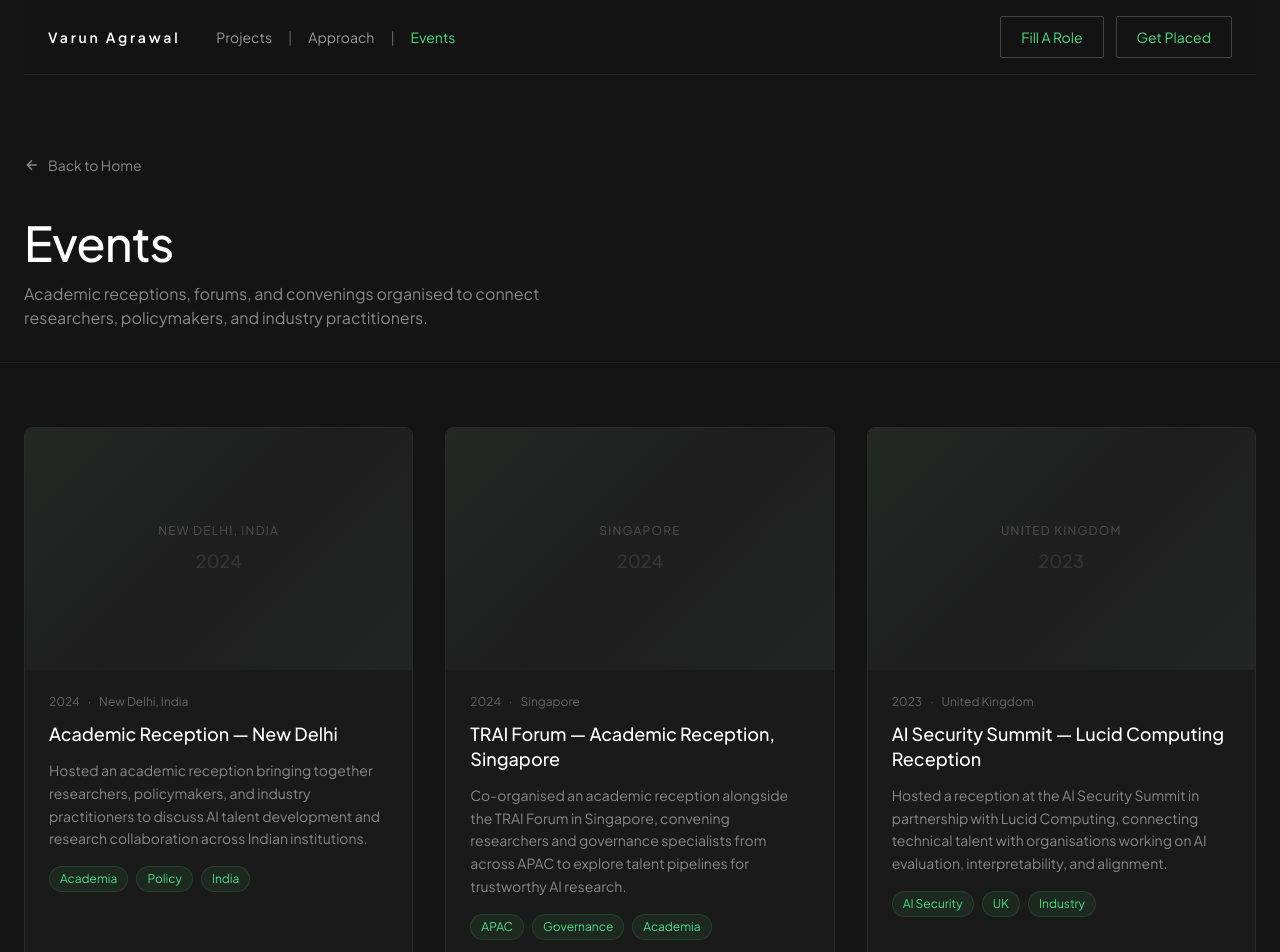
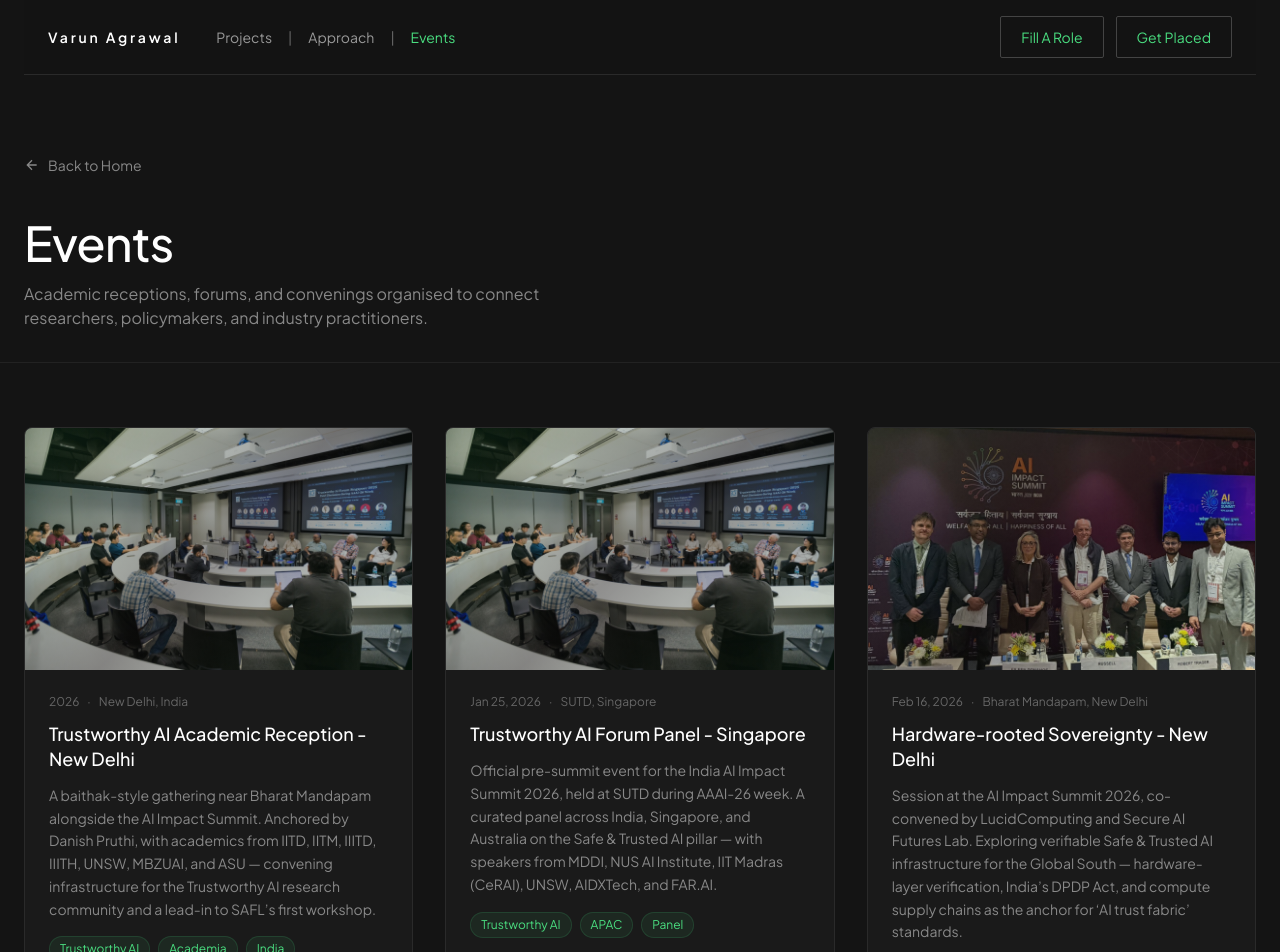
Before and after one commit to Varun-Agr/Varun-Personal-Website, a Next.js app: page /events in a window 1280 px wide. Shown: the top 952 px of the page. Built offline with nearby package versions, Linux system fonts and the light colour scheme.

Commit message:
Add events details

```diff
--- a/src/app/events/page.tsx
+++ b/src/app/events/page.tsx
@@ -13,35 +13,39 @@
   description: string;
   image: string;
   tags: string[];
+  rsvp?: string;
 }
 
 const events: Event[] = [
   {
-    title: "Academic Reception \u2014 New Delhi",
-    date: "2024",
+    title: "Trustworthy AI Academic Reception - New Delhi",
+    date: "2026",
     location: "New Delhi, India",
     description:
-      "Hosted an academic reception bringing together researchers, policymakers, and industry practitioners to discuss AI talent development and research collaboration across Indian institutions.",
-    image: "/images/events/delhi-reception.jpg",
-    tags: ["Academia", "Policy", "India"],
+      "A baithak-style gathering near Bharat Mandapam alongside the AI Impact Summit. Anchored by Danish Pruthi, with academics from IITD, IITM, IIITD, IIITH, UNSW, MBZUAI, and ASU \u2014 convening infrastructure for the Trustworthy AI research community and a lead-in to SAFL\u2019s first workshop.",
+    image: "/images/events/sgp.jpg",
+    tags: ["Trustworthy AI", "Academia", "India"],
+    rsvp: "https://luma.com/academic-reception",
   },
   {
-    title: "TRAI Forum \u2014 Academic Reception, Singapore",
-    date: "2024",
-    location: "Singapore",
+    title: "Trustworthy AI Forum Panel - Singapore",
+    date: "Jan 25, 2026",
+    location: "SUTD, Singapore",
     description:
-      "Co-organised an academic reception alongside the TRAI Forum in Singapore, convening researchers and governance specialists from across APAC to explore talent pipelines for trustworthy AI research.",
-    image: "/images/events/singapore-trai.jpg",
-    tags: ["APAC", "Governance", "Academia"],
+      "Official pre-summit event for the India AI Impact Summit 2026, held at SUTD during AAAI-26 week. A curated panel across India, Singapore, and Australia on the Safe & Trusted AI pillar \u2014 with speakers from MDDI, NUS AI Institute, IIT Madras (CeRAI), UNSW, AIDXTech, and FAR.AI.",
+    image: "/images/events/sgp.jpg",
+    tags: ["Trustworthy AI", "APAC", "Panel"],
+    rsvp: "https://luma.com/safl-panel",
   },
   {
-    title: "AI Security Summit \u2014 Lucid Computing Reception",
-    date: "2023",
-    location: "United Kingdom",
+    title: "Hardware-rooted Sovereignty - New Delhi",
+    date: "Feb 16, 2026",
+    location: "Bharat Mandapam, New Delhi",
     description:
-      "Hosted a reception at the AI Security Summit in partnership with Lucid Computing, connecting technical talent with organisations working on AI evaluation, interpretability, and alignment.",
-    image: "/images/events/aisummit-lucid.jpg",
-    tags: ["AI Security", "UK", "Industry"],
+      "Session at the AI Impact Summit 2026, co-convened by LucidComputing and Secure AI Futures Lab. Exploring verifiable Safe & Trusted AI infrastructure for the Global South \u2014 hardware-layer verification, India\u2019s DPDP Act, and compute supply chains as the anchor for \u2018AI trust fabric\u2019 standards.",
+    image: "/images/events/summit.jpg",
+    tags: ["AI Security", "Hardware", "Global South"],
+    rsvp: "https://luma.com/sovereignai",
   },
 ];
 
@@ -145,12 +149,18 @@
                       </div>
                     </div>
                   </div>
-                  {/* Placeholder blur overlay — replace with real images */}
+                  <img
+                    src={event.image}
+                    alt={event.title}
+                    loading="lazy"
+                    decoding="async"
+                    className="absolute inset-0 w-full h-full object-cover"
+                  />
                   <div
-                    className="absolute inset-0 opacity-30"
+                    className="absolute inset-0"
                     style={{
                       background:
-                        "linear-gradient(135deg, #4ade8020 0%, #141414 50%, #4ade8010 100%)",
+                        "linear-gradient(135deg, rgba(74,222,128,0.12) 0%, rgba(20,20,20,0.45) 50%, rgba(74,222,128,0.08) 100%)",
                     }}
                   />
                 </div>
@@ -186,6 +196,16 @@
                       </span>
                     ))}
                   </div>
+                  {event.rsvp && (
+                    <a
+                      href={event.rsvp}
+                      target="_blank"
+                      rel="noopener noreferrer"
+                      className="inline-flex items-center gap-1.5 text-sm text-[#4ade80] hover:gap-2.5 transition-all duration-300 pt-1"
+                    >
+                      RSVP &rarr;
+                    </a>
+                  )}
                 </div>
               </div>
             ))}
```
Also changed, not shown: public/images/events/sgp.jpg (added), public/images/events/summit.jpg (added).
